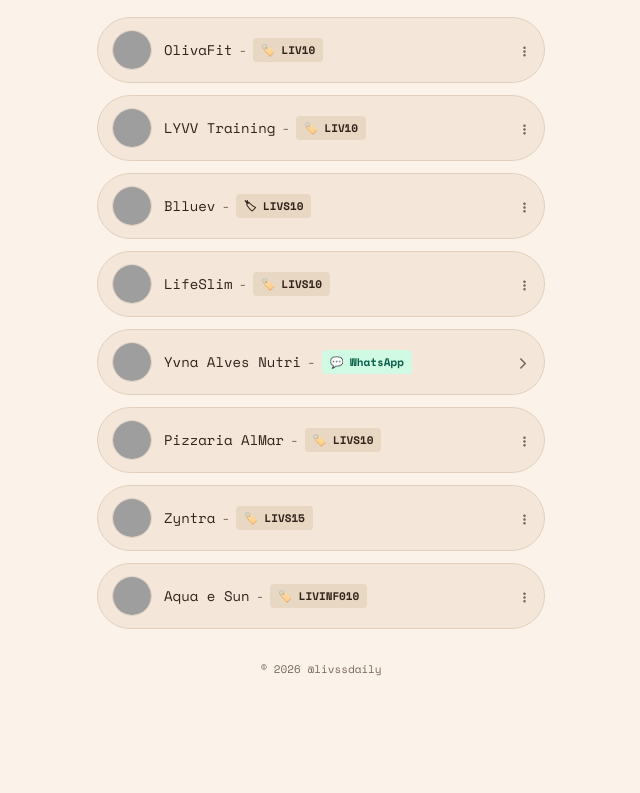
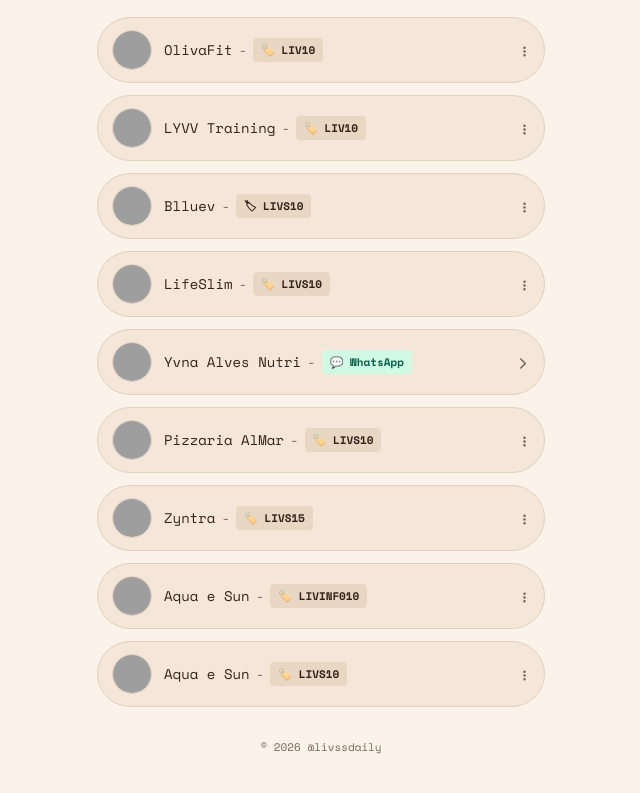
Before and after one commit to KlysmanBelo/linksbioo, a plain HTML site: page livssdaily/index.html in a window 1280 px wide. Shown: the part 349-1142 px from the top of the page, without its empty margins (319-959 px from the left). Before the commit the page ends 1075 px from the top, so only its background shows below. Drawn offline with nearby package versions, Linux system fonts and the light colour scheme; grey boxes are pictures that could not be loaded.

Commit message:
Add Nutrimia Fortaleza coupon section to index.html

```diff
--- a/livssdaily/index.html
+++ b/livssdaily/index.html
@@ -379,6 +379,34 @@
         </button>
       </div>
 
+      <!-- Nutrimia Fortaleza -->
+      <div class="coupon-item pill-card px-3.5 py-3 flex items-center justify-between gap-3" data-search="aqua e sun livinf010 praia biquini moda">
+        <a
+          href="https://instagram.com/nutrimiafortaleza?srtk=bWR6NHN2Y21iczZx"
+          target="_blank"
+          rel="noopener noreferrer"
+          class="brand-avatar w-10 h-10 rounded-full flex-shrink-0 bg-white border border-aesthetic-border overflow-hidden block"
+          title="Abrir Instagram da Nutrimia"
+        >
+          <img src="https://i.ibb.co/DHFMDLNR/Insta-Saver-nutrimiafortaleza-dp-HD.jpg" alt="Nutrimia Fortaleza" class="w-full h-full object-cover">
+          <div class="overlay-icon">
+            <i class="fa-solid fa-arrow-up-right-from-square text-xs"></i>
+          </div>
+        </a>
+
+        <div class="flex-1 min-w-0 flex items-center gap-1.5 text-xs md:text-sm font-mono truncate cursor-pointer" onclick="copyCoupon('LIVINF010', 'Aqua e Sun')">
+          <span class="font-medium text-aesthetic-text truncate">Aqua e Sun</span>
+          <span class="text-aesthetic-muted">-</span>
+          <span class="bg-aesthetic-tagBg px-2 py-0.5 rounded text-[11px] font-bold text-aesthetic-text flex-shrink-0 flex items-center gap-1">
+            🏷️ LIVS10
+          </span>
+        </div>
+
+        <button onclick="copyCoupon('LIVINF010', 'Aqua e Sun')" aria-label="Copiar cupom" class="text-aesthetic-muted hover:text-aesthetic-text p-1 flex-shrink-0">
+          <i class="fa-solid fa-ellipsis-vertical text-xs"></i>
+        </button>
+      </div>
+
     </section>
 
     <!-- SECTION 2: MEUS LINKS -->
```
